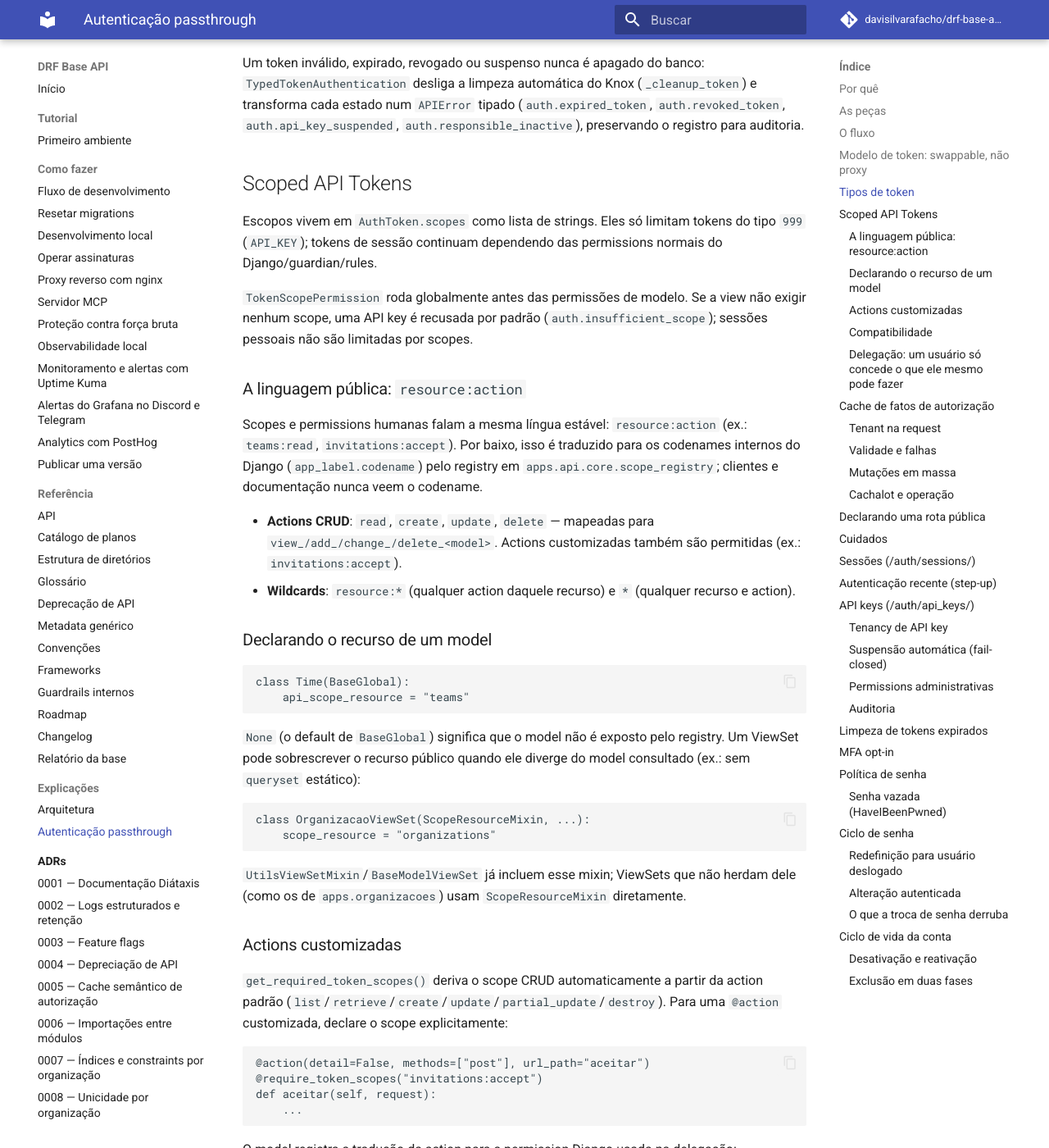
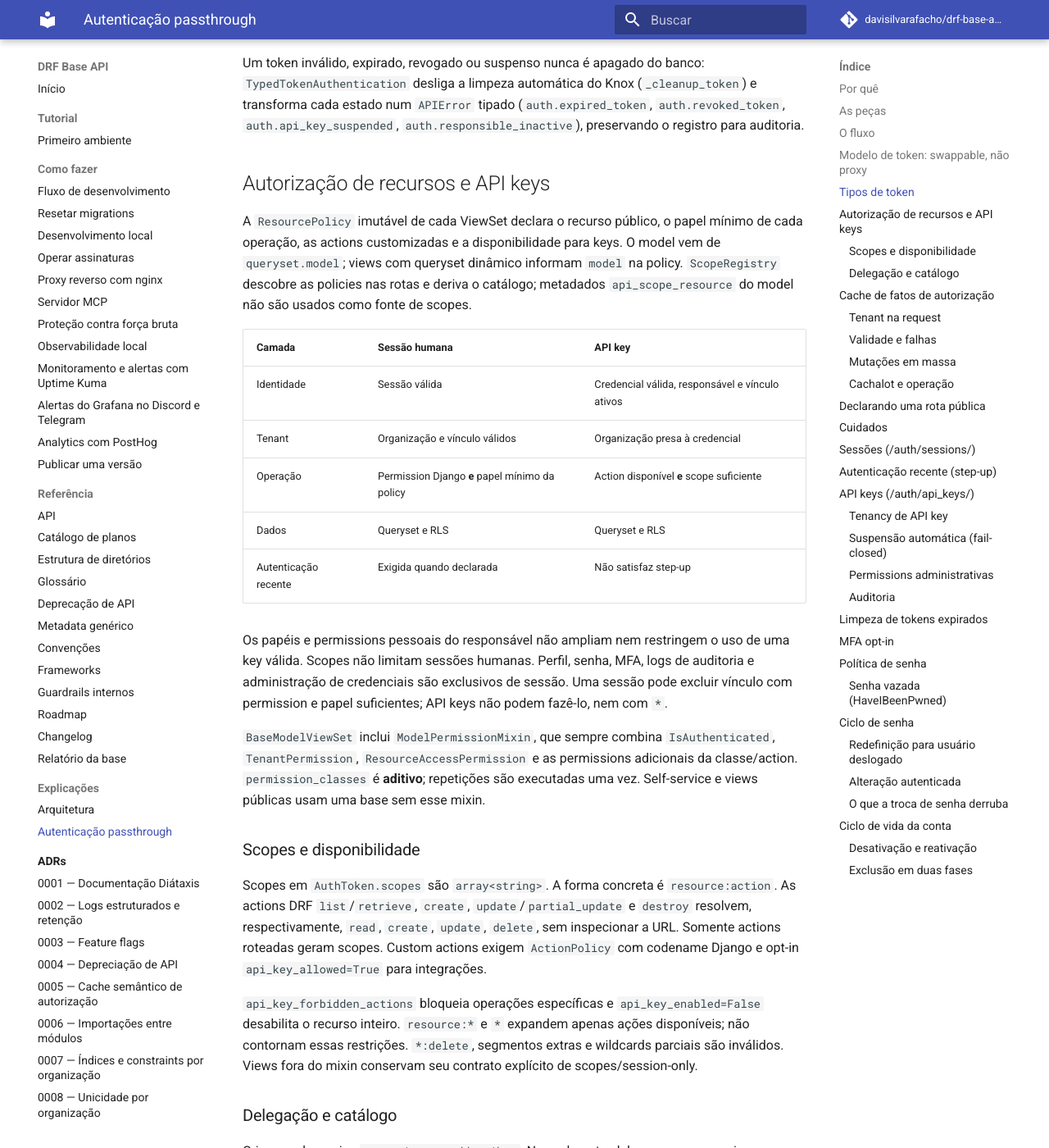
Before and after one commit to davisilvarafacho/django-api-startup-template, an MkDocs documentation site: the page built from docs/explanation/autenticacao.md, in a window 1280 px wide and 1400 px high, scrolled down 1982 px. Shown: the whole window at 82% size. Built offline with MkDocs 1.6.1 and Material for MkDocs 9.7.7, drawn with Linux system fonts in a browser that asks for light colours; comment, search, counter and statistics services are not loaded; some of the changed text lies outside the part shown.

Commit message:
docs: documentar policies e scopes de recursos

````diff
--- a/docs/explanation/autenticacao.md
+++ b/docs/explanation/autenticacao.md
@@ -30,7 +30,7 @@ duas.
    Defaults, sem descoberta: `/admin/`, `/health/` e `/metrics`.
 2. O `AuthenticationMiddleware` decide, para cada request:
    - rota de debug (`/silk/`, `/api/docs/`, …) **e** `DEBUG=True` → segue sem token;
-   - `routes_registry.matches(path)` → segue sem token;
+   - `@public` na view ou `routes_registry.matches(path)` → segue sem token;
    - caso contrário, tenta os autenticadores em ordem (`TypedTokenAuthentication`,
      depois `QueryParamTokenAuthentication`). Token inválido, ausente ou de tipo
      não aceito para API encerra a request com **401** — ela nunca chega ao DRF.
@@ -70,90 +70,61 @@ Um token inválido, expirado, revogado ou suspenso nunca é apagado do banco:
 (`auth.expired_token`, `auth.revoked_token`, `auth.api_key_suspended`,
 `auth.responsible_inactive`), preservando o registro para auditoria.
 
-## Scoped API Tokens
+## Autorização de recursos e API keys
 
-Escopos vivem em `AuthToken.scopes` como lista de strings. Eles só limitam
-tokens do tipo `999` (`API_KEY`); tokens de sessão continuam dependendo das
-permissions normais do Django/guardian/rules.
+A `ResourcePolicy` imutável de cada ViewSet declara o recurso público, o papel
+mínimo de cada operação, as actions customizadas e a disponibilidade para keys.
+O model vem de `queryset.model`; views com queryset dinâmico informam `model`
+na policy. `ScopeRegistry` descobre as policies nas rotas e deriva o catálogo;
+metadados `api_scope_resource` do model não são usados como fonte de scopes.
 
-`TokenScopePermission` roda globalmente antes das permissões de modelo. Se a view
-não exigir nenhum scope, uma API key é recusada por padrão
-(`auth.insufficient_scope`); sessões pessoais não são limitadas por scopes.
+| Camada | Sessão humana | API key |
+| --- | --- | --- |
+| Identidade | Sessão válida | Credencial válida, responsável e vínculo ativos |
+| Tenant | Organização e vínculo válidos | Organização presa à credencial |
+| Operação | Permission Django **e** papel mínimo da policy | Action disponível **e** scope suficiente |
+| Dados | Queryset e RLS | Queryset e RLS |
+| Autenticação recente | Exigida quando declarada | Não satisfaz step-up |
 
-### A linguagem pública: `resource:action`
+Os papéis e permissions pessoais do responsável não ampliam nem restringem o
+uso de uma key válida. Scopes não limitam sessões humanas. Perfil, senha, MFA,
+logs de auditoria e administração de credenciais são exclusivos de sessão.
+Uma sessão pode excluir vínculo com permission e papel suficientes; API keys
+não podem fazê-lo, nem com `*`.
 
-Scopes e permissions humanas falam a mesma língua estável: `resource:action`
-(ex.: `teams:read`, `invitations:accept`). Por baixo, isso é traduzido para os
-codenames internos do Django (`app_label.codename`) pelo registry em
-`apps.api.core.scope_registry`; clientes e documentação nunca veem o codename.
+`BaseModelViewSet` inclui `ModelPermissionMixin`, que sempre combina
+`IsAuthenticated`, `TenantPermission`, `ResourceAccessPermission` e as permissions
+adicionais da classe/action. `permission_classes` é **aditivo**; repetições são
+executadas uma vez. Self-service e views públicas usam uma base sem esse mixin.
 
-- **Actions CRUD**: `read`, `create`, `update`, `delete` — mapeadas para
-  `view_/add_/change_/delete_<model>`. Actions customizadas também são
-  permitidas (ex.: `invitations:accept`).
-- **Wildcards**: `resource:*` (qualquer action daquele recurso) e `*` (qualquer
-  recurso e action).
+### Scopes e disponibilidade
 
-### Declarando o recurso de um model
+Scopes em `AuthToken.scopes` são `array<string>`. A forma concreta é
+`resource:action`. As actions DRF `list`/`retrieve`, `create`,
+`update`/`partial_update` e `destroy` resolvem, respectivamente,
+`read`, `create`, `update`, `delete`, sem inspecionar a URL.
+Somente actions roteadas geram scopes. Custom actions exigem `ActionPolicy`
+com codename Django e opt-in `api_key_allowed=True` para integrações.
 
-```python
-class Time(BaseGlobal):
-    api_scope_resource = "teams"
-```
+`api_key_forbidden_actions` bloqueia operações específicas e
+`api_key_enabled=False` desabilita o recurso inteiro. `resource:*` e `*`
+expandem apenas ações disponíveis; não contornam essas restrições.
+`*:delete`, segmentos extras e wildcards parciais são inválidos.
+Views fora do mixin conservam seu contrato explícito de scopes/session-only.
 
-`None` (o default de `BaseGlobal`) significa que o model não é exposto pelo
-registry. Um ViewSet pode sobrescrever o recurso público quando ele diverge do
-model consultado (ex.: sem `queryset` estático):
+### Delegação e catálogo
 
-```python
-class OrganizacaoViewSet(ScopeResourceMixin, ...):
-    scope_resource = "organizations"
-```
+Criar uma key exige `autenticacao.add_apikey`. Normalmente, delegar um scope
+exige a permission Django correspondente; `autenticacao.grant_api_scopes`
+autoriza delegar qualquer scope disponível, sem as permissions operacionais.
+O wildcard global `*` exige `autenticacao.grant_unrestricted_apikey`.
+Nenhuma permission torna delegável uma action proibida pela policy.
 
-`UtilsViewSetMixin`/`BaseModelViewSet` já incluem esse mixin; ViewSets que não
-herdam dele (como os de `apps.organizacoes`) usam `ScopeResourceMixin`
-diretamente.
-
-### Actions customizadas
-
-`get_required_token_scopes()` deriva o scope CRUD automaticamente a partir da
-action padrão (`list`/`retrieve`/`create`/`update`/`partial_update`/`destroy`).
-Para uma `@action` customizada, declare o scope explicitamente:
-
-```python
-@action(detail=False, methods=["post"], url_path="aceitar")
-@require_token_scopes("invitations:accept")
-def aceitar(self, request):
-    ...
-```
-
-O model registra a tradução da action para a permission Django usada na
-delegação:
-
-```python
-api_scope_custom_actions = {"accept": "can_accept_convite"}
-```
-
-Declarar apenas o decorator não torna a action delegável.
-
-### Compatibilidade
-
-O atributo estático legado ainda funciona quando a view não define
-`get_required_token_scopes()` (nem herda o mixin):
-
-```python
-required_token_scopes = ["org:read"]
-# ou
-required_token_scopes = {"GET": ["org:read"], "POST": ["org:write"]}
-```
-
-### Delegação: um usuário só concede o que ele mesmo pode fazer
-
-`apps.api.autenticacao.scope_delegation.validate_scope_delegation(user, scopes)`
-impede que uma API key receba mais poder do que o ator que a cria ou altera:
-cada scope concreto exige a permission Django equivalente do concedente
-(`user.has_perm(...)`); o wildcard global `*` exige superuser ou a permission
-especial `autenticacao.grant_unrestricted_apikey`. Falhas geram
-`APIError(auth.scope_not_delegable)`.
+`GET /auth/api_keys/scopes/` exige sessão, tenant e
+`autenticacao.view_apikey`. Retorna `actions` com disponibilidade e autoridade
+do usuário separadas, e `wildcards` com as expansões por recurso. Consulte o
+[contrato do catálogo e dos erros](../reference/api.md#api-keys-e-catalogo-de-scopes).
+A UI deve consumir esse catálogo, sem manter listas manuais de scopes.
 
 ## Cache de fatos de autorização
 
@@ -238,15 +209,27 @@ O comando incrementa o epoch global e não usa `FLUSHDB`, varredura de chaves ne
 
 ## Declarando uma rota pública
 
+Para views próprias, `@public` é a fonte de verdade e configura
+`permission_classes = [AllowAny]` além de dispensar o middleware:
+
 ```python
-# apps/meu_app/urls.py
-PUBLIC_ROUTES = [
-    "/v1/meu-endpoint/publico/",
-]
+from rest_framework.views import APIView
+from apps.api.core.route_markers import public
+
+@public
+class MinhaViewPublica(APIView):
+    ...
 ```
 
-A comparação é `startswith`. **Declare prefixos granulares**: `/auth/` tornaria
-pública inclusive `/auth/logout/`, que exige token.
+O marcador é herdado por subclasses. Para views de bibliotecas e subárvores
+que não podem ser decoradas, declare `PUBLIC_ROUTES` em `<app>/urls.py`.
+A comparação é `startswith`; use prefixos granulares. Essas views DRF também
+precisam de permissions compatíveis com acesso público.
+
+System checks rejeitam `AllowAny` sem declaração pública, rotas públicas com
+permissions restritivas e rotas/actions públicas em `ModelPermissionMixin`.
+Extraia uma action pública para uma view separada. As rotas de debug continuam
+públicas somente com `DEBUG=True`; o schema exige autenticação em produção.
 
 ## Cuidados
 
@@ -255,8 +238,7 @@ pública inclusive `/auth/logout/`, que exige token.
   silenciosamente.
 - O `AuthenticationMiddleware` precisa vir **depois** do `ThreadLocalMiddleware`
   e **antes** de auditlog, PostHog e `OrganizacaoMiddleware`.
-- Uma view com `permission_classes = [AllowAny]` cujo caminho **não** esteja em
-  `PUBLIC_ROUTES` ainda recebe 401 do middleware. O `AllowAny` não salva.
+- `AllowAny` isolado não dispensa o middleware e falha no system check.
 - O marcador vive como atributo da `HttpRequest`, e não no contexto compatível
   de `threadlocals`: ele faz parte do estado da própria requisição e não deve
   ser desacoplado do objeto HTTP.
--- a/docs/reference/api.md
+++ b/docs/reference/api.md
@@ -44,6 +44,59 @@ registrado em `apps.api.core.errors.error_codes`; um system check falha o
 startup se houver formato inválido ou duplicidade. Ver a implementação em
 `apps/api/core/errors.py` e a spec normativa em
 `.ai/brainstorming/spec/2026-07-28-api-errors-design.md`.
+
+Operações de recursos publicam `x-resource-authorization`, derivado da policy:
+recurso, action, disponibilidade para key, scope (ou `null` se exclusiva de
+sessão), exigência de permission humana e papel mínimo. Views que declaram
+`session_only` publicam `x-session-only: true`. Esses metadados descrevem a
+capacidade da plataforma; a autoridade individual de delegação vem do catálogo.
+
+## API keys e catálogo de scopes
+
+`POST /auth/api_keys/` e `PATCH /auth/api_keys/{uuid}/` recebem `scopes` como
+`array<string>`, por exemplo `{"scopes": ["teams:read"]}`. Esses endpoints,
+assim como rotação, suspensão, retomada e revogação, exigem sessão humana,
+tenant e a permission administrativa correspondente. Criar/alterar/rotacionar
+exigem autenticação recente. O segredo só aparece na criação/rotação.
+
+`GET /auth/api_keys/scopes/` exige sessão, tenant e `view_apikey` e retorna um
+objeto não paginado. Exemplo de trecho da resposta (a lista completa é derivada
+das policies roteadas):
+
+```json
+{
+  "actions": [{
+    "resource": "memberships",
+    "action": "delete",
+    "scope": "memberships:delete",
+    "available_for_api_key": false,
+    "delegable_by_current_user": false,
+    "reason": "session_only"
+  }],
+  "wildcards": {"teams:*": ["teams:create", "teams:delete", "teams:read", "teams:update"]}
+}
+```
+
+`reason` é `null` quando delegável, `missing_permission` quando a action está
+disponível mas o usuário não pode delegá-la, ou `session_only` quando indisponível.
+`wildcards` associa cada `resource:*` somente aos scopes disponíveis; recursos
+exclusivos de sessão têm expansão vazia. Nunca existe action indisponível e
+delegável. Consumidores devem carregar o catálogo, sem copiar este exemplo como
+lista de opções.
+
+| Código | Status | Situação |
+| --- | --- | --- |
+| `auth.invalid_scope` | 422 | Formato inválido ou recurso/action desconhecido na escrita |
+| `auth.scope_not_available` | 422 | Action conhecida, indisponível para API key |
+| `auth.scope_not_delegable` | 403 | Usuário não pode conceder o scope disponível |
+| `auth.insufficient_scope` | 403 | A key não tem o scope exigido na execução |
+
+Erros de escrita apontam `field: "scopes"` e `path: ["scopes", indice]`, por
+exemplo `["scopes", 0]`. `resource:*` e `*` não liberam operações proibidas;
+`*:delete` é inválido. Uma request de key a operação exclusiva de sessão é
+recusada antes de avaliar seu scope. Sessões seguem permission Django e papel
+mínimo; keys seguem disponibilidade e scope. Ambos continuam sujeitos a
+queryset/RLS; [detalhes da matriz](../explanation/autenticacao.md#autorizacao-de-recursos-e-api-keys).
 
 ## Histórico de auditoria
 
--- a/docs/reference/convencoes.md
+++ b/docs/reference/convencoes.md
@@ -219,8 +219,7 @@ default sobre a tabela unificada de tokens.
   - Histórico de auditoria (`history`, via `django-auditlog`).
   - Timestamps `created_at`/`last_modified_at`.
   - Utilitários: `clonar()`, `as_dict()`, `get_fields()` e afins.
-  - `api_scope_resource = None` por padrão — ver §2.7 para expor o model como
-    recurso público de scopes/permissions.
+  - A exposição de scopes pertence à `ResourcePolicy` do ViewSet (§2.7).
 
 **Exceções arquiteturais explícitas:**
 
@@ -252,28 +251,15 @@ default sobre a tabela unificada de tokens.
 
 ### 2.7. Scopes e Permissions Públicas (`resource:action`)
 
-- A interface pública e estável de scopes de API key e permissions humanas é
-  `resource:action` (ex.: `teams:read`, `invitations:accept`); codenames Django
-  (`app_label.codename`) são um detalhe interno, nunca expostos a clientes.
-- Um model expõe seu recurso com `api_scope_resource = "recurso"`; `None`
-  (o default) significa que o model não é exposto.
-- Um ViewSet pode sobrescrever com `scope_resource = "recurso"` quando a
-  superfície pública diverge do model consultado (ex.: sem `queryset` estático).
-  Regra: **default no model, override na view** — só sobrescreva quando
-  necessário.
-- Actions CRUD (`read`/`create`/`update`/`delete`) são derivadas automaticamente
-  da action do ViewSet; actions customizadas declaram o scope com
-  `@require_token_scopes("recurso:action")`.
-- Cada action customizada também deve declarar no model a tradução interna para
-  uma permission Django, via
-  `api_scope_custom_actions = {"action": "can_action_model"}`. O registry nunca
-  considera delegável uma action sem codename correspondente.
-- Wildcards: `resource:*` (qualquer action do recurso) e `*` (qualquer recurso).
-  Delegar `*` a uma API key exige superuser ou a permission
-  `autenticacao.grant_unrestricted_apikey` — ver
-  `apps.api.autenticacao.scope_delegation.validate_scope_delegation`.
-- Fonte da verdade: `apps.api.core.scope_registry` (`ScopeRegistry`,
-  `parse_scope`, `matches_scope`, `required_django_permissions`).
+`authorization_policy = ResourcePolicy(...)` no ViewSet é a única declaração
+do recurso público. O `ScopeRegistry` deriva scopes das actions efetivamente
+roteadas e traduz suas permissions Django. Não declare `api_scope_resource`,
+`scope_resource` ou listas paralelas de scopes no model/documentação.
+
+CRUD roteado gera `read/create/update/delete`, salvo bloqueio da policy.
+Actions customizadas declaram `ActionPolicy`; disponibilidade para key exige
+opt-in explícito. Wildcards `resource:*` e `*` incluem apenas ações disponíveis.
+A delegação é descrita em [Autenticação](../explanation/autenticacao.md).
 
 ### 2.8. `help_text` e `db_comment`
 
@@ -332,6 +318,43 @@ campos explicitamente e nunca expor digest, prefixo ou segredo de token.
 plane pré-RLS podem usar as bases do DRF quando as actions genéricas herdadas
 de `BaseModelViewSet` ampliariam indevidamente a superfície pública. Nesses
 casos, queryset, permissions, scopes e métodos HTTP devem ser explícitos.
+
+### 4.1.1. Policy obrigatória e permissions aditivas
+
+`BaseModelViewSet` inclui `ModelPermissionMixin`. Declare `authorization_policy`
+em todo ViewSet concreto, incluindo permission/papel para cada action herdada
+que ele expõe. Views DRF de negócio que usam outra base incluem o mixin
+explicitamente. Self-service e views públicas usam uma base sem o mixin.
+
+```python
+from apps.api.base.permissions import ModelPermissionMixin
+from apps.api.base.resource_policies import ResourcePolicy
+from apps.organizacoes.models import Papel, Time
+from rest_framework import mixins, viewsets
+
+class TimesLeituraViewSet(ModelPermissionMixin, mixins.ListModelMixin, viewsets.GenericViewSet):
+    queryset = Time.objects.all()
+    authorization_policy = ResourcePolicy(
+        resource="teams",
+        minimum_roles={"read": Papel.VISUALIZADOR},
+    )
+    # Defina também serializer e filtros do recurso.
+```
+
+O model é derivado de `queryset.model`; informe `model=...` na policy somente
+sem queryset estático. Declare papel `None` explicitamente para operações
+sem tenant. Em `custom_actions`, `ActionPolicy` informa action lógica,
+permission Django e `api_key_allowed`; o papel vem de `minimum_roles`.
+
+Permissions da classe e de `@action` são **aditivas** às proteções obrigatórias
+`IsAuthenticated`, `TenantPermission` e `ResourceAccessPermission`; duplicatas
+são executadas uma vez. `IsAuthenticated` não desliga a policy.
+`api_key_forbidden_actions` e `api_key_enabled=False` limitam integrações antes
+de verificar scopes. `@public` configura `AllowAny` em uma view separada;
+actions públicas não podem pertencer ao mixin.
+
+Checks carregam as rotas e rejeitam policies ausentes, handlers não chamáveis,
+permissions/papéis inválidos, recursos duplicados e disponibilidade incoerente.
 
 ### 4.2. Recursos e endpoints de comando
 
--- a/docs/reference/estrutura-de-diretorios.md
+++ b/docs/reference/estrutura-de-diretorios.md
@@ -227,7 +227,7 @@ convenção rígida e não preferência de estilo.
 | `tenant_free_routes.py` → `TENANT_FREE_ROUTES` | `RouteRegistry` | Rota com token, sem organização. |
 | `errors.py` | `apps.api.core.errors.error_codes` | Códigos de erro da API. |
 | `@lookup(...)` no model | Registry de lookup | Expõe o model em `GET /lookup/<chave>/`. |
-| `api_scope_resource` no model | `ScopeRegistry` | Expõe o recurso como `resource:action`. |
+| `authorization_policy` no ViewSet roteado | `ScopeRegistry` | Deriva recursos e actions disponíveis como `resource:action`. |
 
 ## Infraestrutura e operação
 
````
Also changed, not shown: 13 other files.
